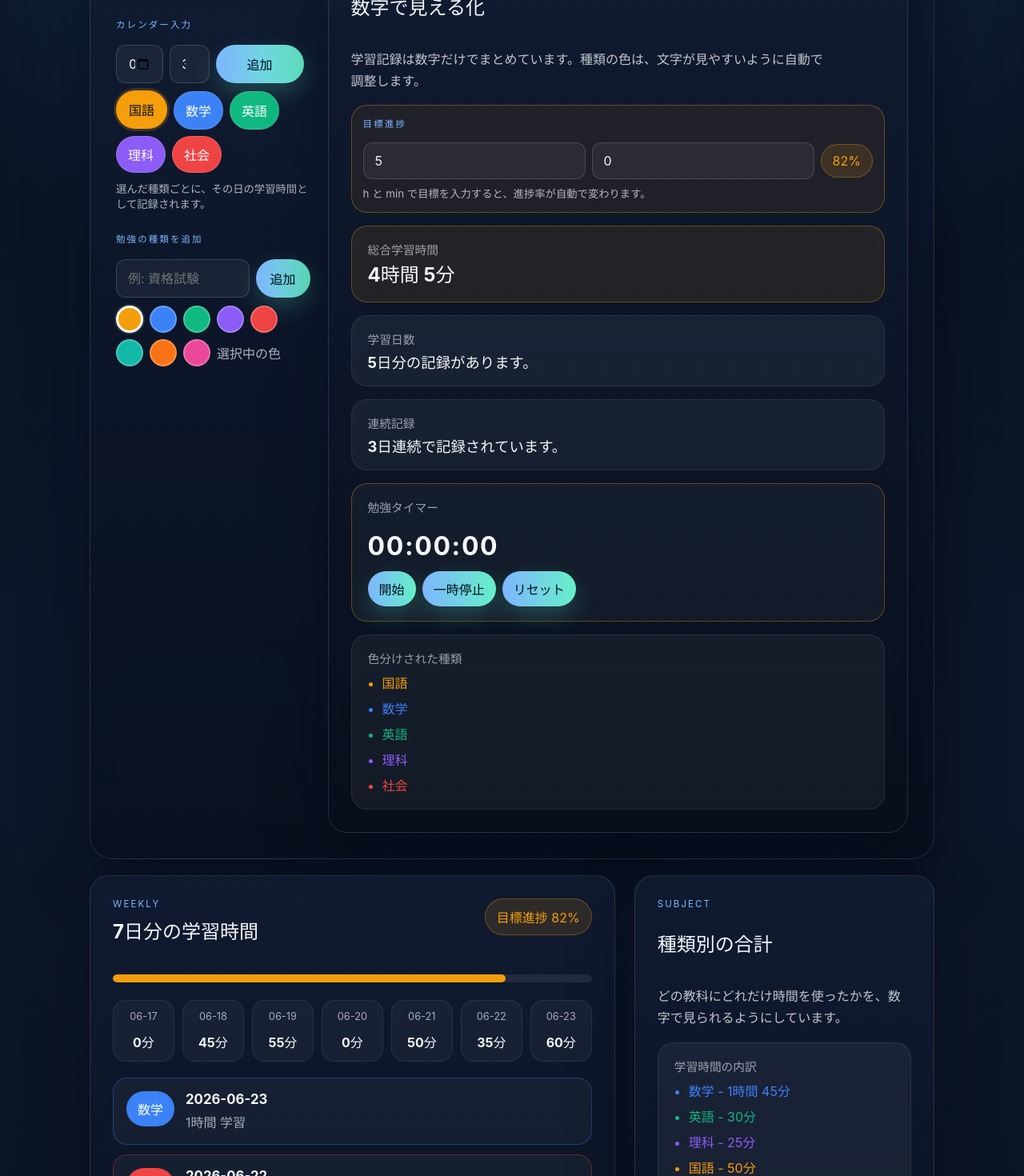
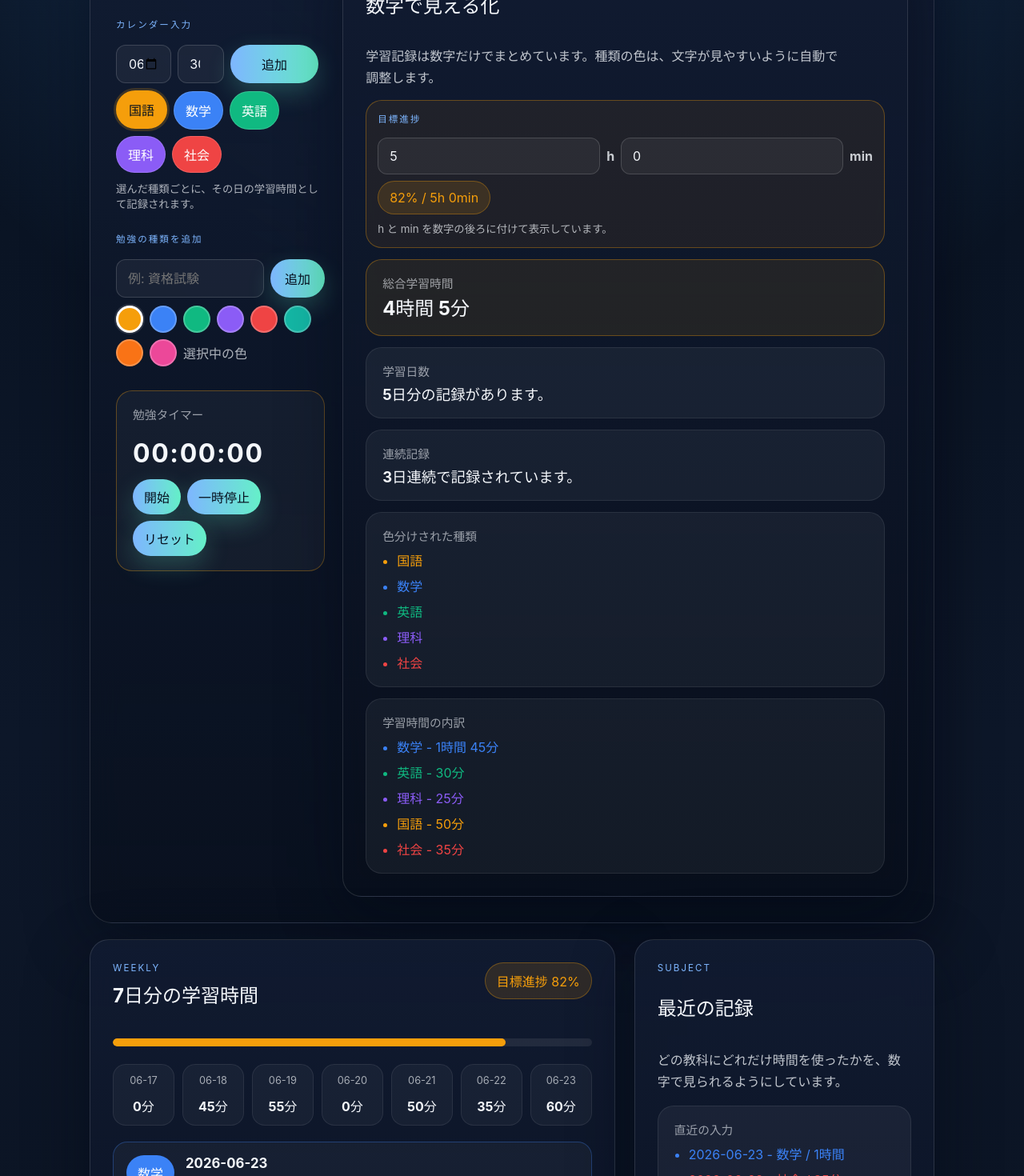
Before and after one commit to taishi1006-del/study-app, a React (Vite) app: page / in a window 1280 px wide. Shown: the part 340-1810 px from the top of the page at 80% size. Built offline with nearby package versions, Linux system fonts and the light colour scheme.

Commit message:
Add labeled goal units and move timer

```diff
--- a/src/App.jsx
+++ b/src/App.jsx
@@ -48,6 +48,8 @@ const formatTimer = (seconds) => {
   const rest = seconds % 60
   return `${String(hours).padStart(2, '0')}:${String(minutes).padStart(2, '0')}:${String(rest).padStart(2, '0')}`
 }
+
+const formatGoalLabel = (hours, mins) => `${Number(hours) || 0}h ${Number(mins) || 0}min`
 
 const getLast7Days = () => {
   const today = new Date('2026-06-23T00:00:00')
@@ -130,6 +132,7 @@ function App() {
 
   const selectedSubjectColor =
     studyTypeMap[selectedSubject]?.color ?? '#64748b'
+  const selectedSubjectTextColor = getReadableTextColor(selectedSubjectColor)
 
   const goalMinutes = parseGoalMinutes(goalHours, goalMins)
   const progress = Math.min(100, Math.round((totalMinutes / goalMinutes) * 100))
@@ -347,96 +350,6 @@ function App() {
               </span>
             </div>
           </form>
-        </div>
-
-        <aside
-          className="panel panel-side"
-          style={{
-            display: 'grid',
-            gap: '16px',
-            alignContent: 'start',
-          }}
-        >
-          <p className="section-label">Focus</p>
-          <h2>数字で見える化</h2>
-          <p className="side-copy">
-            学習記録は数字だけでまとめています。種類の色は、文字が見やすいように自動で調整します。
-          </p>
-
-          <form
-            style={{
-              display: 'grid',
-              gap: '8px',
-              padding: '14px',
-              borderRadius: '20px',
-              border: `1px solid ${selectedSubjectColor}55`,
-              background: `${selectedSubjectColor}12`,
-            }}
-            onSubmit={(event) => event.preventDefault()}
-          >
-            <span className="section-label">目標進捗</span>
-            <div style={{ display: 'grid', gridTemplateColumns: '1fr 1fr auto', gap: '8px' }}>
-              <input
-                type="number"
-                min="0"
-                step="1"
-                value={goalHours}
-                onChange={(event) => setGoalHours(event.target.value)}
-                placeholder="h"
-                style={{
-                  borderRadius: '12px',
-                  border: '1px solid rgba(255,255,255,0.15)',
-                  background: 'rgba(255,255,255,0.05)',
-                  color: 'inherit',
-                  padding: '12px 14px',
-                }}
-              />
-              <input
-                type="number"
-                min="0"
-                step="1"
-                value={goalMins}
-                onChange={(event) => setGoalMins(event.target.value)}
-                placeholder="min"
-                style={{
-                  borderRadius: '12px',
-                  border: '1px solid rgba(255,255,255,0.15)',
-                  background: 'rgba(255,255,255,0.05)',
-                  color: 'inherit',
-                  padding: '12px 14px',
-                }}
-              />
-              <div
-                className="progress-pill"
-                style={{
-                  background: `${selectedSubjectColor}22`,
-                  color: selectedSubjectColor,
-                  border: `1px solid ${selectedSubjectColor}55`,
-                  alignSelf: 'center',
-                }}
-              >
-                {progress}%
-              </div>
-            </div>
-            <small style={{ color: 'rgba(244,247,251,0.7)' }}>
-              h と min で目標を入力すると、進捗率が自動で変わります。
-            </small>
-          </form>
-
-          <div className="focus-box" style={{ borderColor: `${selectedSubjectColor}55`, background: `${selectedSubjectColor}18` }}>
-            <span>総合学習時間</span>
-            <strong>{formatMinutes(totalMinutes)}</strong>
-          </div>
-
-          <div className="tip-box">
-            <p>学習日数</p>
-            <strong>{studyDays}日分の記録があります。</strong>
-          </div>
-
-          <div className="tip-box">
-            <p>連続記録</p>
-            <strong>{streakDays}日連続で記録されています。</strong>
-          </div>
 
           <div
             className="focus-box"
@@ -445,6 +358,7 @@ function App() {
               background: 'rgba(255,255,255,0.04)',
               display: 'grid',
               gap: '12px',
+              marginTop: '12px',
             }}
           >
             <span>勉強タイマー</span>
@@ -478,6 +392,96 @@ function App() {
               </button>
             </div>
           </div>
+        </div>
+
+        <aside
+          className="panel panel-side"
+          style={{
+            display: 'grid',
+            gap: '14px',
+            alignContent: 'start',
+          }}
+        >
+          <p className="section-label">Focus</p>
+          <h2>数字で見える化</h2>
+          <p className="side-copy">
+            学習記録は数字だけでまとめています。種類の色は、文字が見やすいように自動で調整します。
+          </p>
+
+          <form
+            style={{
+              display: 'grid',
+              gap: '8px',
+              padding: '14px',
+              borderRadius: '20px',
+              border: `1px solid ${selectedSubjectColor}55`,
+              background: `${selectedSubjectColor}12`,
+            }}
+            onSubmit={(event) => event.preventDefault()}
+          >
+            <span className="section-label">目標進捗</span>
+            <div style={{ display: 'grid', gridTemplateColumns: '1fr auto 1fr auto', gap: '8px', alignItems: 'center' }}>
+              <input
+                type="number"
+                min="0"
+                step="1"
+                value={goalHours}
+                onChange={(event) => setGoalHours(event.target.value)}
+                style={{
+                  borderRadius: '12px',
+                  border: '1px solid rgba(255,255,255,0.15)',
+                  background: 'rgba(255,255,255,0.05)',
+                  color: 'inherit',
+                  padding: '12px 14px',
+                }}
+              />
+              <span style={{ color: 'rgba(244,247,251,0.8)', fontWeight: 700 }}>h</span>
+              <input
+                type="number"
+                min="0"
+                step="1"
+                value={goalMins}
+                onChange={(event) => setGoalMins(event.target.value)}
+                style={{
+                  borderRadius: '12px',
+                  border: '1px solid rgba(255,255,255,0.15)',
+                  background: 'rgba(255,255,255,0.05)',
+                  color: 'inherit',
+                  padding: '12px 14px',
+                }}
+              />
+              <span style={{ color: 'rgba(244,247,251,0.8)', fontWeight: 700 }}>min</span>
+            </div>
+            <div
+              className="progress-pill"
+              style={{
+                background: `${selectedSubjectColor}22`,
+                color: selectedSubjectColor,
+                border: `1px solid ${selectedSubjectColor}55`,
+                width: 'fit-content',
+              }}
+            >
+              {progress}% / {formatGoalLabel(goalHours, goalMins)}
+            </div>
+            <small style={{ color: 'rgba(244,247,251,0.7)' }}>
+              h と min を数字の後ろに付けて表示しています。
+            </small>
+          </form>
+
+          <div className="focus-box" style={{ borderColor: `${selectedSubjectColor}55`, background: `${selectedSubjectColor}18` }}>
+            <span>総合学習時間</span>
+            <strong>{formatMinutes(totalMinutes)}</strong>
+          </div>
+
+          <div className="tip-box">
+            <p>学習日数</p>
+            <strong>{studyDays}日分の記録があります。</strong>
+          </div>
+
+          <div className="tip-box">
+            <p>連続記録</p>
+            <strong>{streakDays}日連続で記録されています。</strong>
+          </div>
 
           <div className="schedule-box">
             <p>色分けされた種類</p>
@@ -487,6 +491,20 @@ function App() {
                   {item.label}
                 </li>
               ))}
+            </ul>
+          </div>
+
+          <div className="schedule-box">
+            <p>学習時間の内訳</p>
+            <ul>
+              {Object.entries(subjectSummary).map(([subject, minutesValue]) => {
+                const item = studyTypeMap[subject]
+                return (
+                  <li key={subject} style={{ color: item?.color ?? '#ffffff' }}>
+                    {item?.label ?? subject} - {formatMinutes(minutesValue)}
+                  </li>
+                )
+              })}
             </ul>
           </div>
         </aside>
@@ -585,22 +603,26 @@ function App() {
 
         <aside className="panel panel-side">
           <p className="section-label">Subject</p>
-          <h2>種類別の合計</h2>
+          <h2>最近の記録</h2>
           <p className="side-copy">
             どの教科にどれだけ時間を使ったかを、数字で見られるようにしています。
           </p>
 
           <div className="schedule-box">
-            <p>学習時間の内訳</p>
+            <p>直近の入力</p>
             <ul>
-              {Object.entries(subjectSummary).map(([subject, minutesValue]) => {
-                const item = studyTypeMap[subject]
-                return (
-                  <li key={subject} style={{ color: item?.color ?? '#ffffff' }}>
-                    {item?.label ?? subject} - {formatMinutes(minutesValue)}
-                  </li>
-                )
-              })}
+              {logs
+                .slice()
+                .sort((a, b) => b.date.localeCompare(a.date))
+                .slice(0, 5)
+                .map((log) => {
+                  const item = studyTypeMap[log.subject]
+                  return (
+                    <li key={`${log.date}-${log.subject}`} style={{ color: item?.color ?? '#ffffff' }}>
+                      {log.date} - {item?.label ?? log.subject} / {formatMinutes(log.minutes)}
+                    </li>
+                  )
+                })}
             </ul>
           </div>
         </aside>
```
